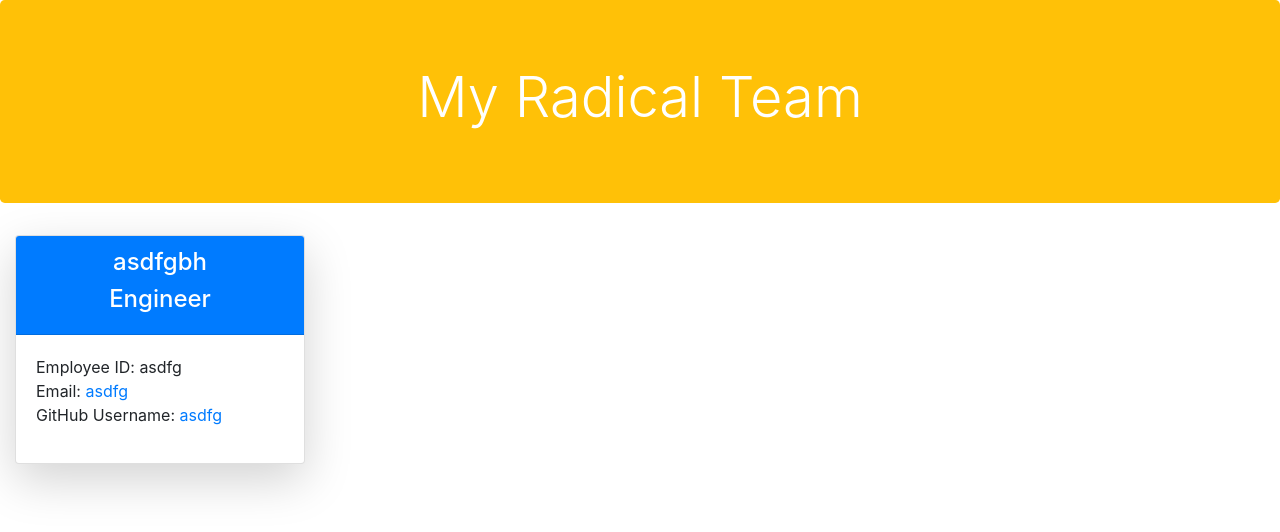
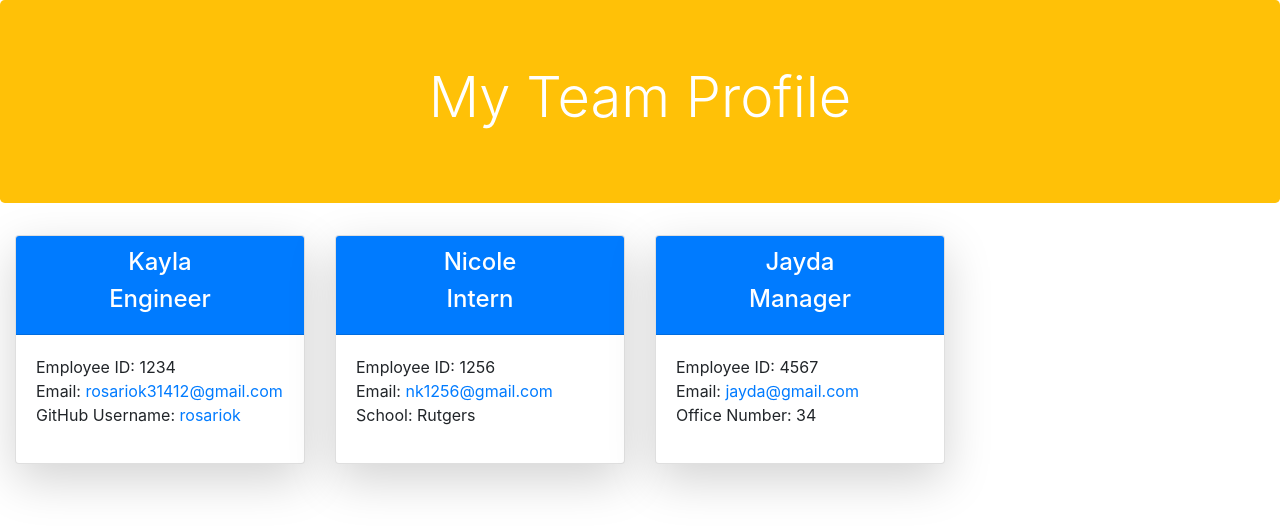
Before and after one commit to krosario314/teamProfile, a website: page index.html in a window 1280 px wide. Drawn offline with nearby package versions, Linux system fonts and the light colour scheme.

```diff
--- a/index.html
+++ b/index.html
@@ -13,7 +13,7 @@
 <body>
 <div class="header">
 <div class="jumbotron bg-warning">
- <h1 class="display-4 text-white text-center">My Radical Team</h1>
+ <h1 class="display-4 text-white text-center">My Team Profile</h1>
 </div>
 </div>
 <div class="container-body container-fluid">
@@ -23,14 +23,48 @@
 <div class="col-md-4 col-sm-6 col-12 col-lg-3">
   <div class="card shadow-lg mb-5 bg-white rounded">
       <div class="card-header bg-primary">
-          <h4 class="text-white text-center">asdfgbh</h4>
+          <h4 class="text-white text-center">Kayla</h4>
           <h4 class="text-white text-center">Engineer</h4>
       </div>
       <div class="card-body">
           <ul class="list-unstyled">
-              <li>Employee ID: asdfg</li>
-              <li>Email: <a href="mailto:asdfg">asdfg</a></li>
-              <li>GitHub Username: <a href="https://github.com/asdfg" target="_blank">asdfg</a></li>
+              <li>Employee ID: 1234</li>
+              <li>Email: <a href="mailto:rosariok31412@gmail.com">rosariok31412@gmail.com</a></li>
+              <li>GitHub Username: <a href="https://github.com/rosariok" target="_blank">rosariok</a></li>
+          </u>
+      </div>
+  </div>
+</div>
+
+
+<div class="col-md-4 col-sm-6 col-12 col-lg-3">
+  <div class="card shadow-lg mb-5 bg-white rounded">
+      <div class="card-header bg-primary">
+          <h4 class="text-white text-center">Nicole</h4>
+          <h4 class="text-white text-center">Intern</h4>
+      </div>
+      <div class="card-body">
+          <ul class="list-unstyled">
+              <li>Employee ID: 1256</li>
+              <li>Email: <a href="mailto:nk1256@gmail.com">nk1256@gmail.com</a></li>
+              <li>School: Rutgers</li>
+          </u>
+      </div>
+  </div>
+</div>
+
+
+<div class="col-md-4 col-sm-6 col-12 col-lg-3">
+  <div class="card shadow-lg mb-5 bg-white rounded">
+      <div class="card-header bg-primary">
+          <h4 class="text-white text-center">Jayda</h4>
+          <h4 class="text-white text-center">Manager</h4>
+      </div>
+      <div class="card-body">
+          <ul class="list-unstyled">
+              <li>Employee ID: 4567</li>
+              <li>Email: <a href="mailto:jayda@gmail.com">jayda@gmail.com</a></li>
+              <li>Office Number: 34</li>
           </u>
       </div>
   </div>
```
Also changed, not shown: README.md, 1 other file.
